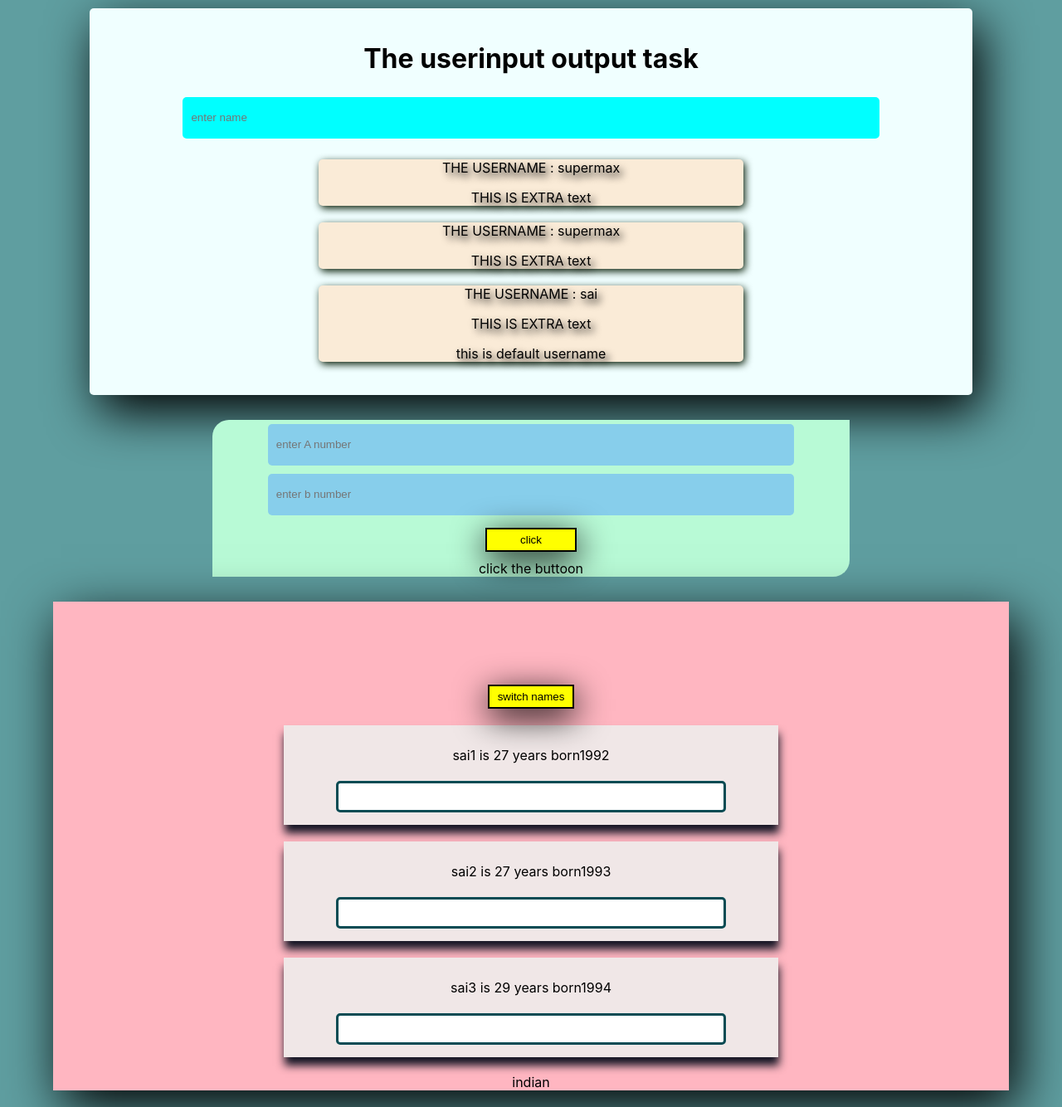
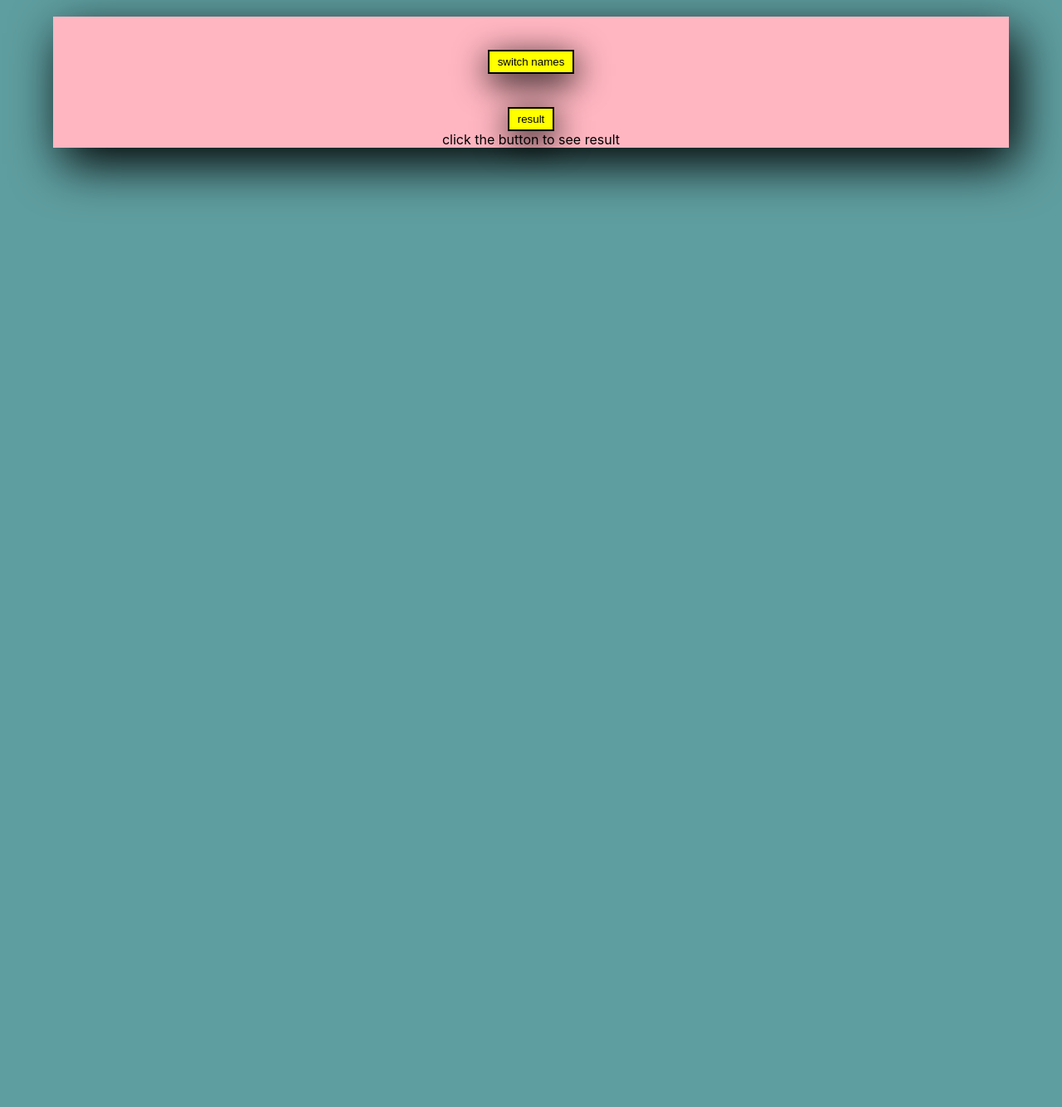
Before and after one commit to sesha472/React-Repractice-From-Scratch, a React (Create React App) app: page / in a window 1280 px wide. Shown: the whole page at 83% size. After the commit the page ends 800 px from the top, so only its background shows below. Built offline with nearby package versions, Linux system fonts and the light colour scheme.

Commit message:
showing persons and hiding ,with button using conditions 53

```diff
--- a/src/App.js
+++ b/src/App.js
@@ -2,9 +2,9 @@
 import './App.css';
 import React from 'react';
 import Persons from './persons/persons.js';
-import Cal from './calculator/calsi.js';
-import Userinput from './userinput/userinput.js';
-import Useroutput from './useroutput/useroutput.js';
+// import Cal from './calculator/calsi.js';
+// import Userinput from './userinput/userinput.js';
+// import Useroutput from './useroutput/useroutput.js';
 
 
 class App extends React.Component {
@@ -19,7 +19,7 @@ addinputtostate=(event)=>{
   return (
     <div className="App">
 
-    <div className="Appuserinput">
+    {/* <div className="Appuserinput">
      <h1> The userinput output task</h1>
     <Userinput inputtext={this.addinputtostate}
      />
@@ -31,7 +31,7 @@ addinputtostate=(event)=>{
 
     <div className="Appcal">
           <Cal/>
-    </div>
+    </div> */}
 
     <div className="Apppersons">
          <Persons/>
--- a/src/persons/persons.js
+++ b/src/persons/persons.js
@@ -9,7 +9,8 @@ class Persons extends React.Component{
             {name:"sai2",age:"27", year:"1993"},
             {name:"sai3",age:"29", year:"1994"},
         ],
-        country:"indian"
+        country:"indian",
+        showitems:false
     };
 
   changestate=(arg)=>{
@@ -23,7 +24,11 @@ class Persons extends React.Component{
       })
   };
 
-  inputnmaechnage=(event)=>{
+   togglepersons=()=>{
+    this.setState({showitems:!this.state.showitems})
+  };
+
+  inputnamechange=(event)=>{
 this.setState({
     persons:[
         {name:event.target.value ,age:"27", year:"1992"},
@@ -32,7 +37,7 @@ this.setState({
       ],
 })
   };
-  inputnmaechnage2=(event)=>{
+  inputnamechange2=(event)=>{
     this.setState({
         persons:[
             {name:"sai4" ,age:"27", year:"1992"},
@@ -41,6 +46,15 @@ this.setState({
           ],
     })
       };
+      inputnamechange3=(event)=>{
+        this.setState({
+            persons:[
+                {name:"sai4" ,age:"27", year:"1992"},
+                {name:"sai6",age:"29", year:"1994"},
+                {name:event.target.value, age:"27", year:"1993"},
+              ],
+        })
+          };
 
   render(){
 
@@ -49,7 +63,7 @@ this.setState({
         backgroundColor:"yellow",
         padding:"5px 10px",
         border:"2px solid black",
-        marginTop:"100px",
+        marginTop:"40px",
        boxShadow:"1px 10px 40px",
         outline:"none",
         cursor:"pointer",
@@ -58,11 +72,19 @@ this.setState({
         return (
             <div className="Persons">
 
-           <button style={buttonstyle}onClick={()=>{this.changestate("bindbutton")}}>switch names</button>
-             <Person userinput={this.inputnmaechnage}  name={this.state.persons[0].name} age={this.state.persons[0].age} year={this.state.persons[0].year}/>
-             <Person  userinput={this.inputnmaechnage2} clickperson={this.changestate.bind(this,"nuve")} name={this.state.persons[1].name} age={this.state.persons[1].age} year={this.state.persons[1].year}/>
-             <Person name={this.state.persons[2].name} age={this.state.persons[2].age} year={this.state.persons[2].year}/>
+           <button style={buttonstyle} onClick={()=>{this.changestate("buttonsai4")}}>switch names</button>
+         <br/>
+         <button style={buttonstyle} onClick={this.togglepersons}>result</button>
+         <br/>
+          {(this.state.showitems)?(
+           <div>
+             <Person userinput={this.inputnamechange}  name={this.state.persons[0].name} age={this.state.persons[0].age} year={this.state.persons[0].year}/>
+             <Person  userinput={this.inputnamechange2} clickperson={()=>{this.changestate("nuve")}} name={this.state.persons[1].name} age={this.state.persons[1].age} year={this.state.persons[1].year}/>
+             <Person userinput={this.inputnamechange3} name={this.state.persons[2].name} age={this.state.persons[2].age} year={this.state.persons[2].year}/>
              {this.state.country}
+             </div>):("click the button to see result") }
+
+
             </div>
         );
         }
```
